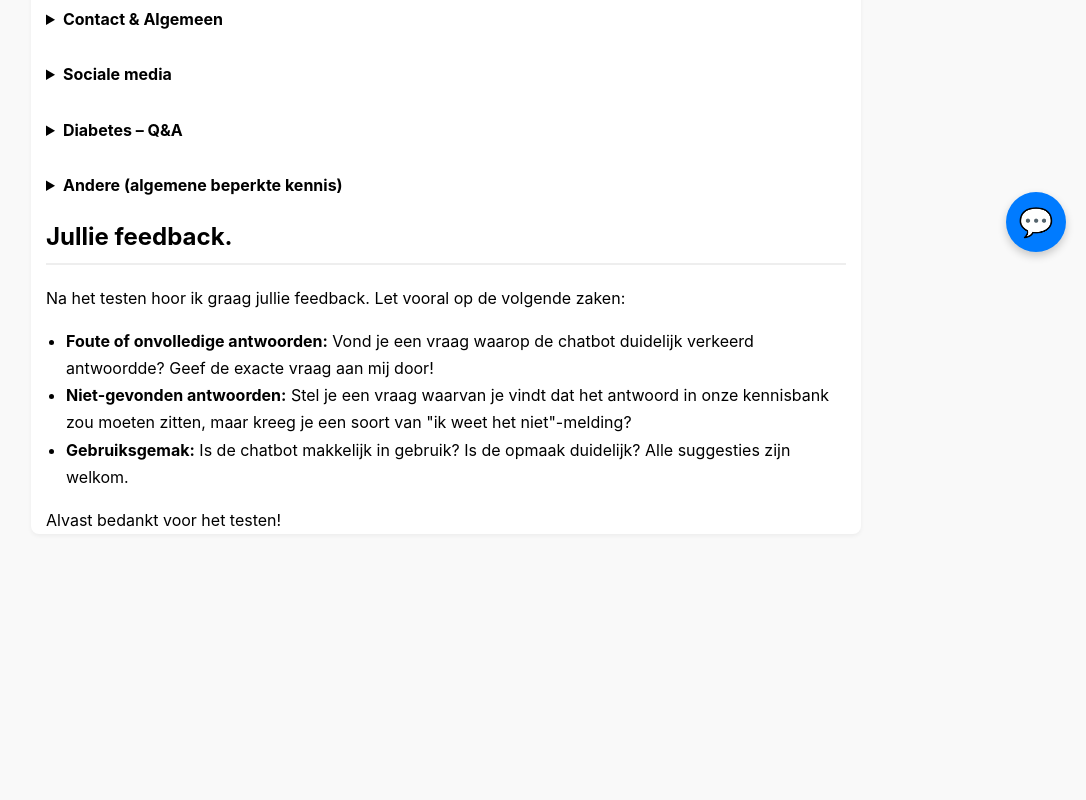
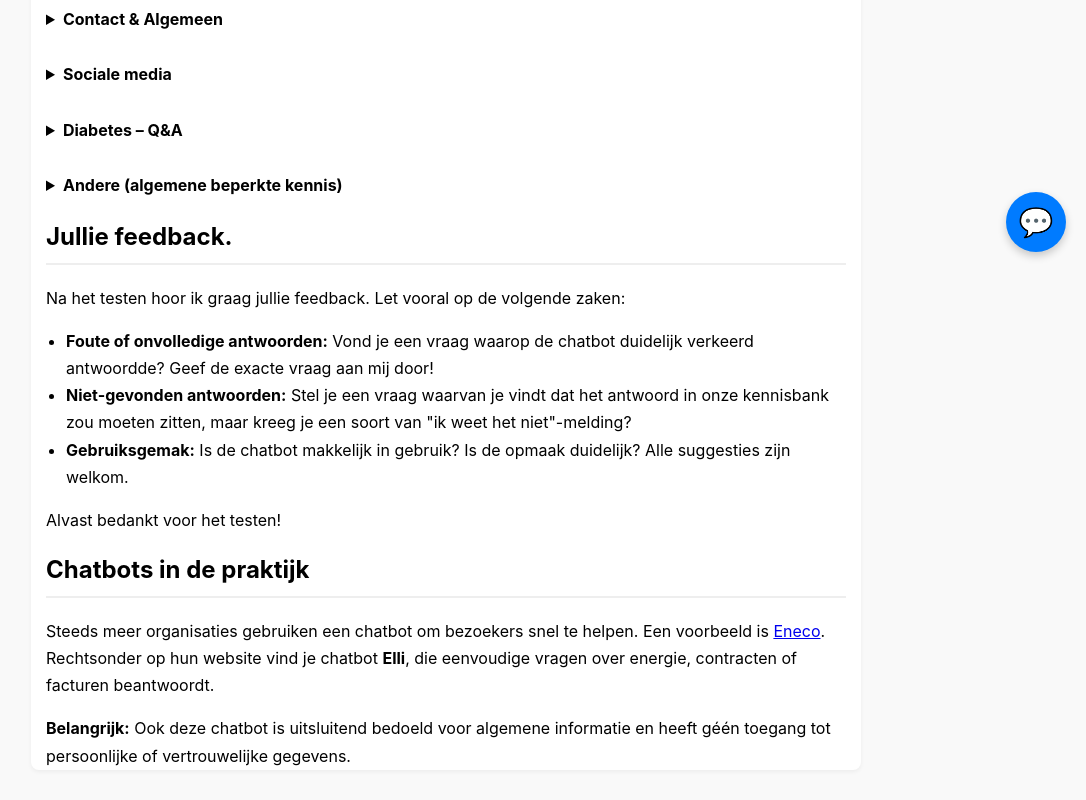
Before and after one commit to Fredje4711/chatbot-diabetes, a website: page index.html in a window 1280 px wide. Shown: the part 528-1328 px from the top of the page, without its empty margins (194-1280 px from the left). Before the commit the page ends 1092 px from the top, so only its background shows below. Drawn offline with Linux system fonts and the light colour scheme.

Commit message:
Add files via upload

```diff
--- a/index.html
+++ b/index.html
@@ -110,6 +110,7 @@ details summary {
   background-color: #d3e7ff;
 }
 
+
     </style>
 </head>
 <body>
@@ -196,6 +197,15 @@ Selecteer eerst een voorbeeldvraag. Open daarna de chatbot, druk op verzenden, e
       </ul>
       <p>Alvast bedankt voor het testen!</p>
     </section>
+
+	<section class="referentie-chatbot">
+  <h2>Chatbots in de praktijk</h2>
+  <p>Steeds meer organisaties gebruiken een chatbot om bezoekers snel te helpen. Een voorbeeld is <a href="https://eneco.be/nl/" target="_blank" rel="noopener noreferrer">Eneco</a>. Rechtsonder op hun website vind je chatbot <strong>Elli</strong>, die eenvoudige vragen over energie, contracten of facturen beantwoordt.</p>
+  <p><strong>Belangrijk:</strong> Ook deze chatbot is uitsluitend bedoeld voor algemene informatie en heeft géén toegang tot persoonlijke of vertrouwelijke gegevens.</p>
+</section>
+
+
+
   </div>
 </main>
 
```
